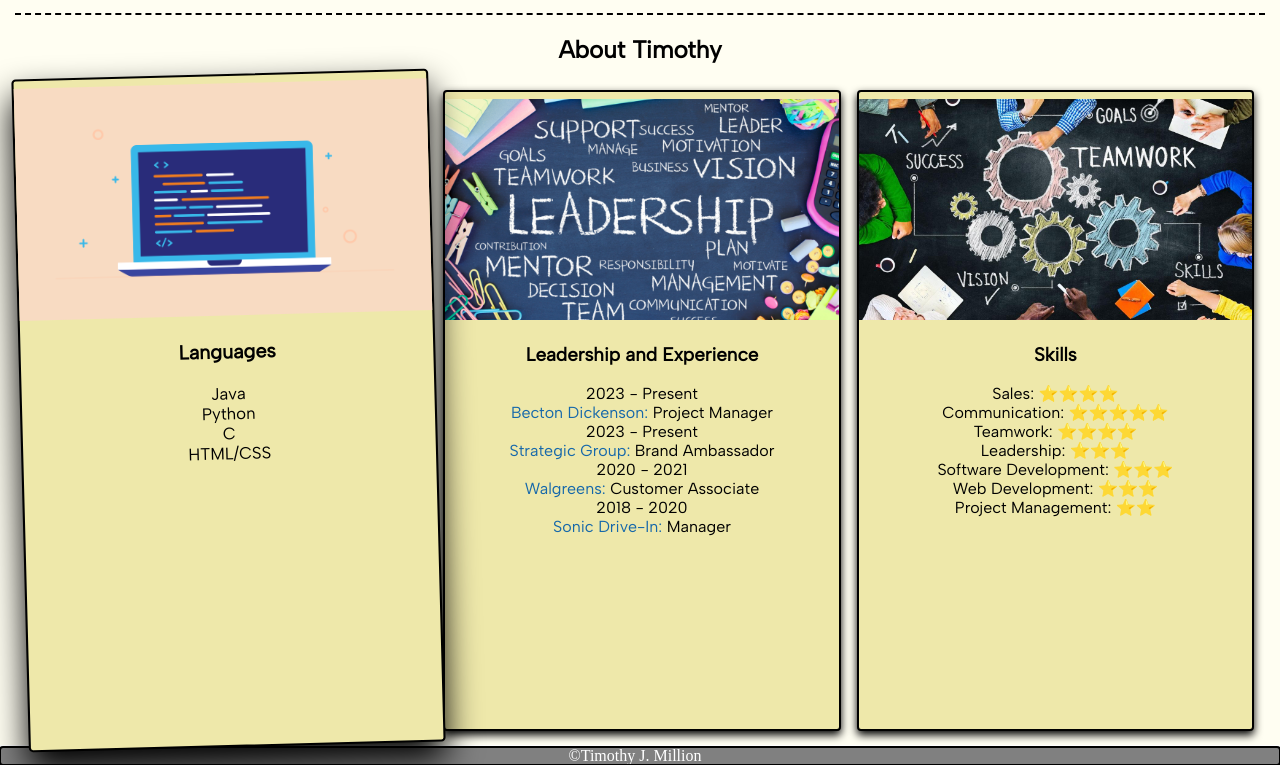
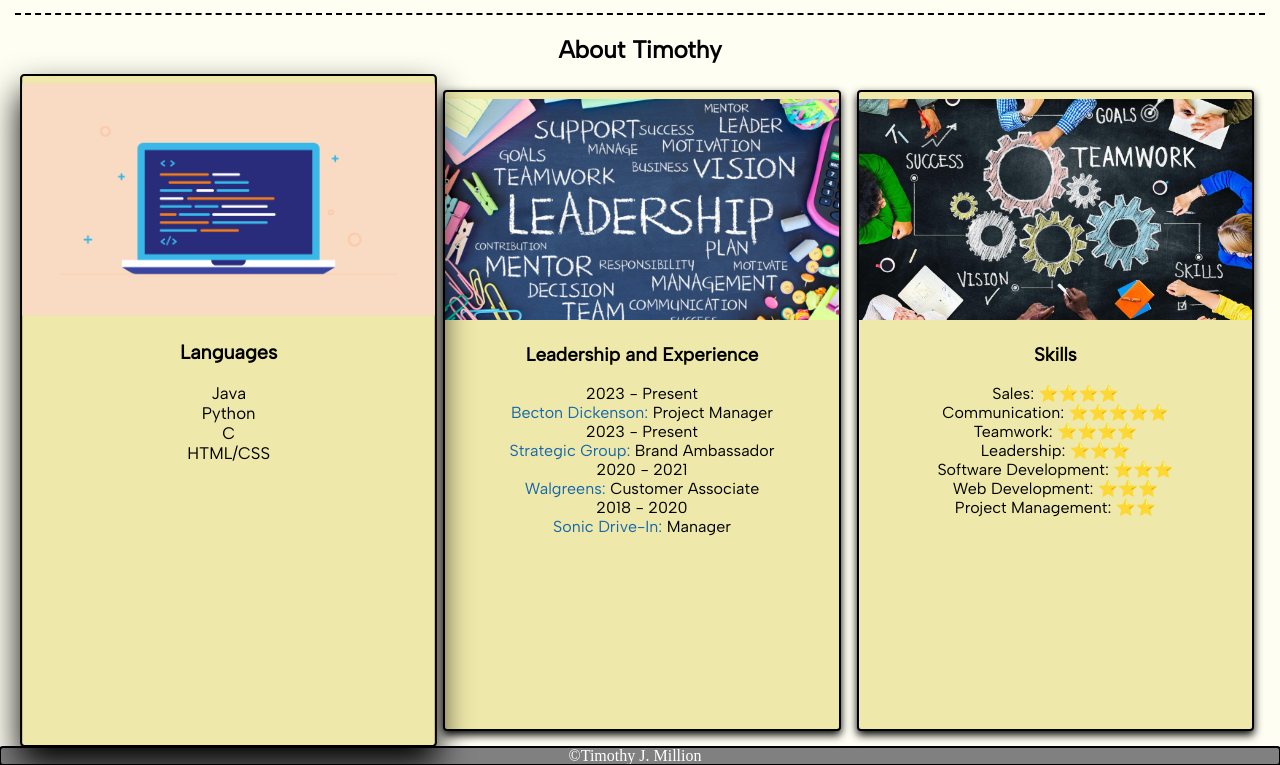
Before and after one commit to TMillion03/website, a plain HTML site: page index.html in a window 1280 px wide. In both pictures the pointer is over the element 228 px from the left and 1156 px from the top of the page. Shown: the part 746-1511 px from the top of the page. Drawn offline with Linux system fonts and the light colour scheme; a web font is replaced by a local one.

Commit message:
Update style.css

```diff
--- a/css/style.css
+++ b/css/style.css
@@ -126,7 +126,7 @@ hr {
 
 .card:hover {
     box-shadow: 0 16px 32px black;
-    transform: scale(1.05) rotate(-1.5deg);
+    transform: scale(1.05);
     z-index: 10;
 }
 
```
